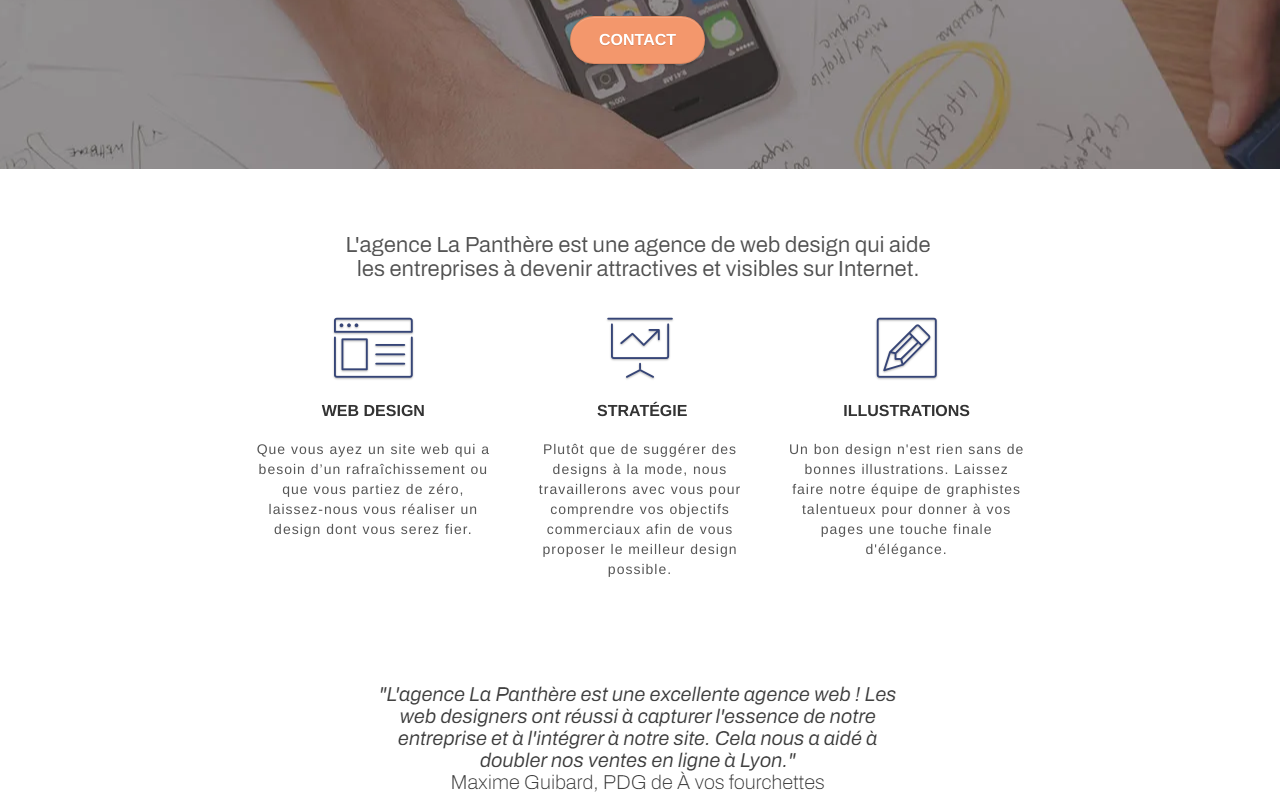
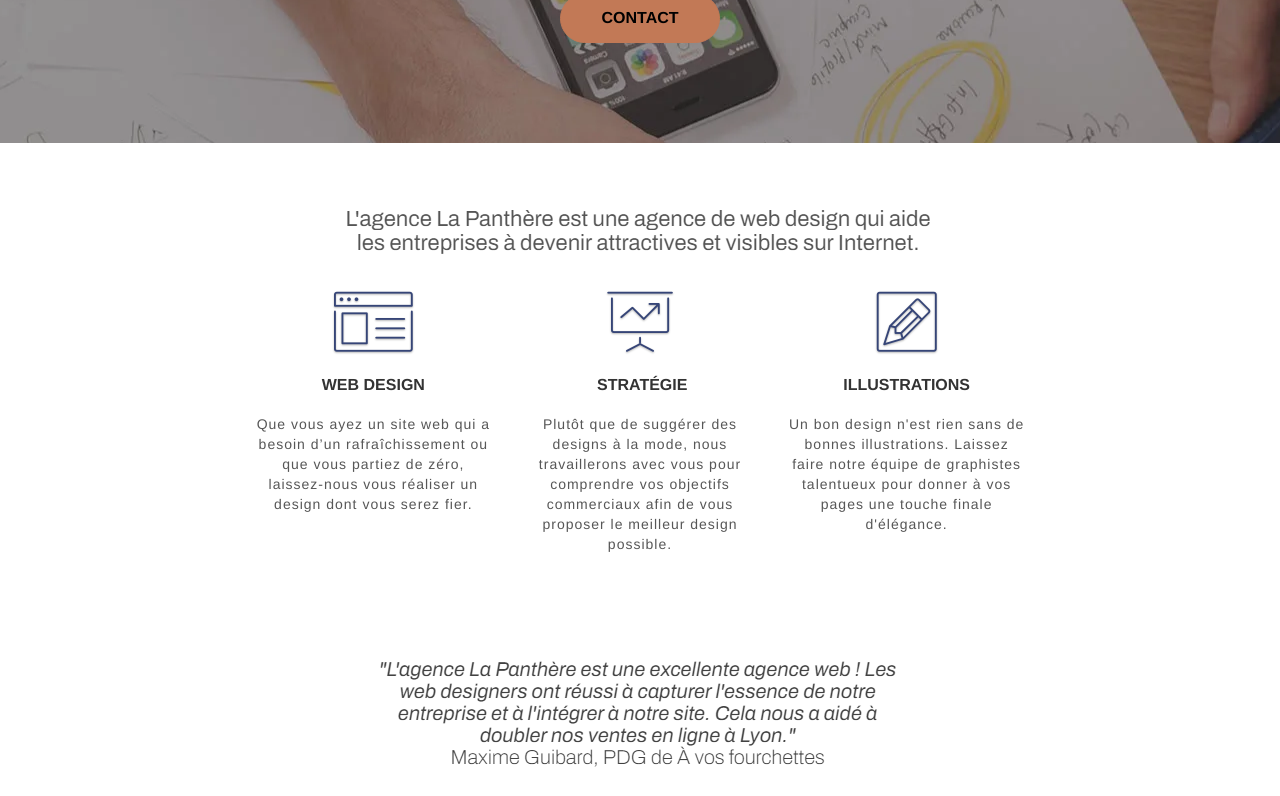
Before and after one commit to Mrmaxxou/Projet4_LaPhanthere, a plain HTML site: page index.html in a window 1280 px wide. Shown: the part 372-1168 px from the top of the page. Drawn offline with Linux system fonts and the light colour scheme.

Commit message:
Modification style bouton contact

```diff
--- a/index.html
+++ b/index.html
@@ -83,7 +83,9 @@
 					Agence La Panthère
 				</h1>
 				<div class="text-center">
-					<a href="contact.html" class="btn btn-lg btn-clean btn-rd cta-hero btn-atomic-tangerine" id="cta-hero">Contact</a>
+					<form action="contact.html">
+						<button type="submit" class="btn-style bold-style">CONTACT</button>
+					</form>
 				</div>
 			</div>
 		</div>
@@ -221,7 +223,9 @@
 				Prêt pour redonner vie à votre projet ?<br>Contactez notre équipe !
 			</h2>
 			<div class="col-sm-12 text-center">
-				<a href="contact.html" class="btn btn-atomic-tangerine btn-clean btn-rd btn-lg cta-hero">Contact</a>
+				<form action="contact.html">
+					<button type="submit" class="btn-style bold-style">CONTACT</button>
+				</form>
 			</div>
 		</div>
 	</div>
--- a/style.css
+++ b/style.css
@@ -452,6 +452,24 @@ nav .caret {
 
 .btn {
     margin: 0 5px 5px 0;
+}
+
+.btn-style{
+    border: 1px solid #c27956;
+    padding: 12px 40px;
+    border-radius: 30px;
+    background-color: #c27956;
+    color:#000000 !important;
+}
+
+.bold-style{
+    font-weight: 900;
+    font-size: 16px;
+}
+
+.btn-style:hover{
+    box-shadow: 1px 1px 10px white;
+    text-shadow: 1px 1px 2px white;
 }
 
 .btn.pull-right {
```
